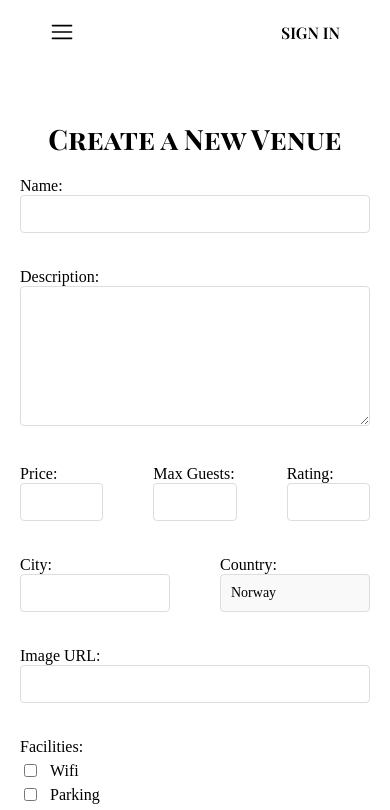
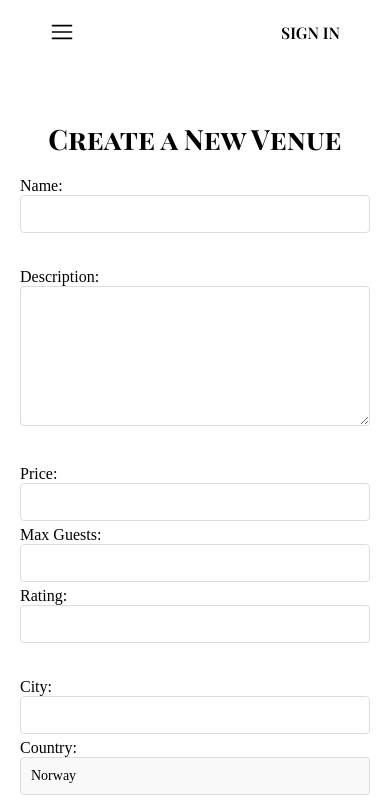
Before and after one commit to Murots/project-exam-2-holidaze, a React (Create React App) app: page /create-venue in a window 390 px wide. Shown: the top 810 px of the page. Built offline with nearby package versions, Linux system fonts and the light colour scheme; a web font is replaced by a local one.

Commit message:
Added some media queries to CreateVenuePage to make it responsive

```diff
--- a/src/pages/create-venue-page/CreateVenuePage.styles.js
+++ b/src/pages/create-venue-page/CreateVenuePage.styles.js
@@ -53,6 +53,10 @@ export const Textarea = styled.textarea`
 export const InlineGroup = styled.div`
   display: flex;
   gap: 50px;
+
+  @media (max-width: 500px) {
+    display: block;
+  }
 `;
 
 export const InlineLabel = styled.label`
```
